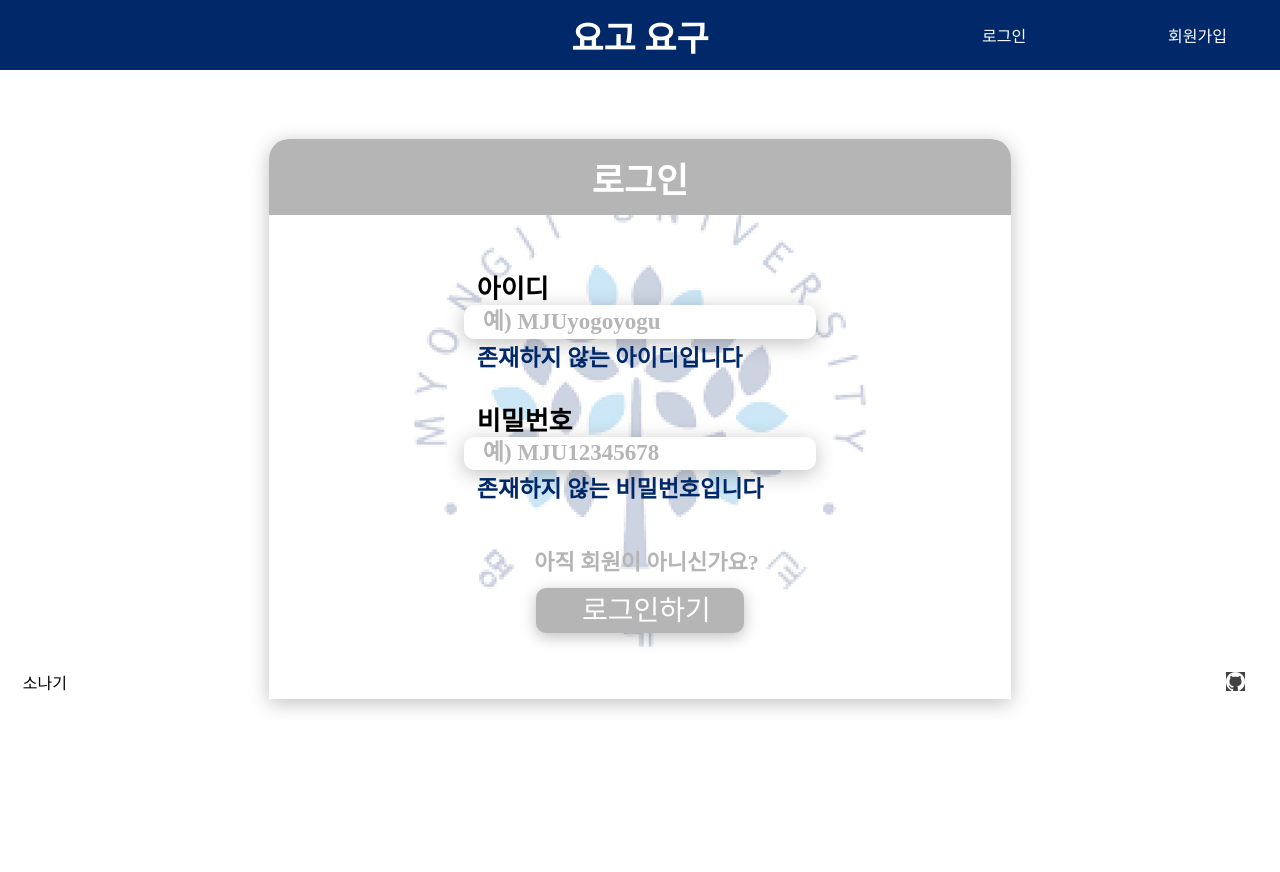
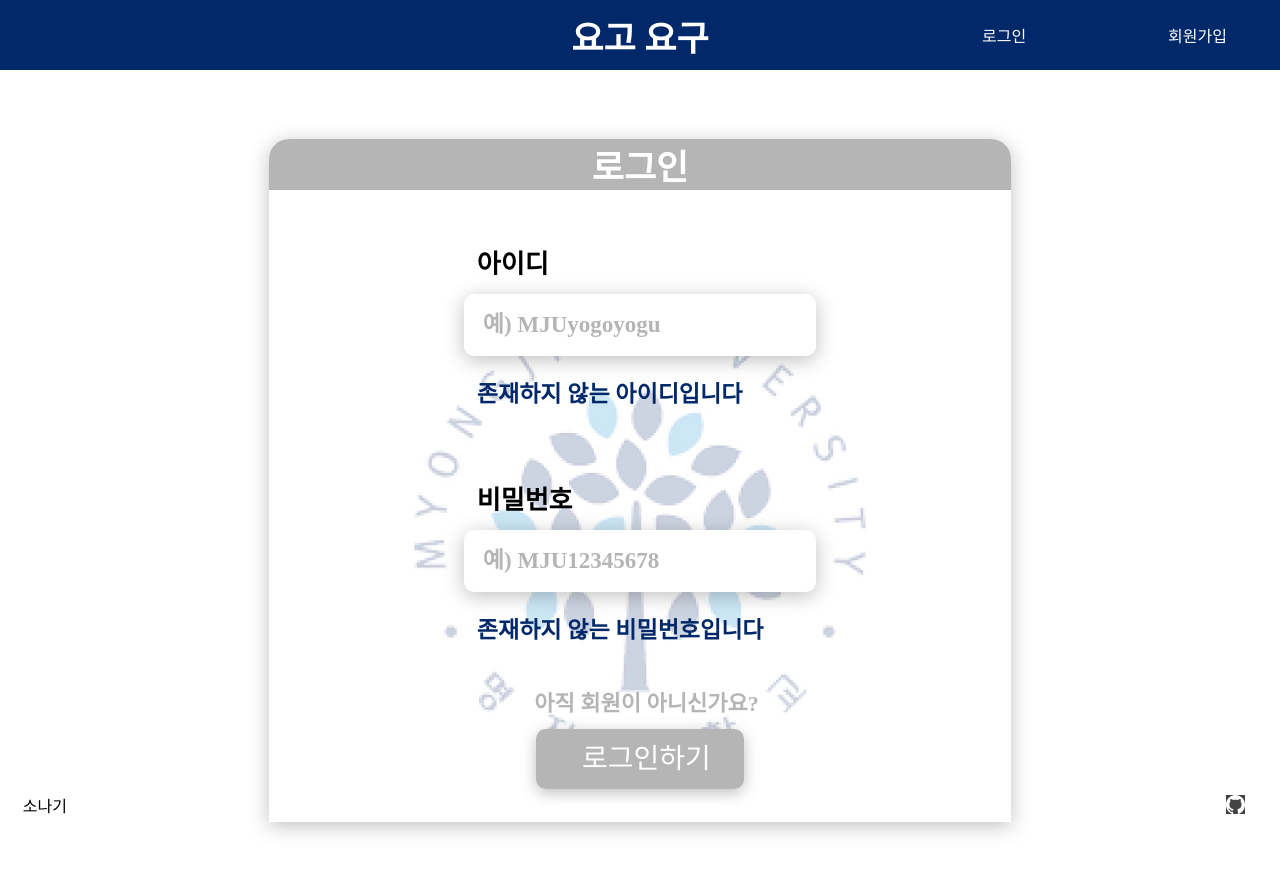
Before and after one commit to harksu/SW-Competition-FrontEnd, a React (Create React App) app: page / in a window 1280 px wide. Shown: the top 872 px of the page. Before the commit the page ends 800 px from the top, so only its background shows below. Built offline with nearby package versions, Linux system fonts and the light colour scheme.

Commit message:
Style : edit container style

```diff
--- a/src/Pages/LoginPage.jsx
+++ b/src/Pages/LoginPage.jsx
@@ -6,18 +6,17 @@ function LoginPage() {
   // eslint-disable-next-line no-unused-vars
   const [isValid, setIsValid] = useState(false);
   return (
-    <div>
     <Container>
       <SignHeader> 로그인</SignHeader>
       <InputContainer>
-          <InputFormBox>
+        <InputFormBox id>
           <InputForm
             text="아이디"
             isValid={isValid}
             placeText="예) MJUyogoyogu"
           />
         </InputFormBox>{' '}
-          <InputFormBox>
+        <InputFormBox pw>
           <InputForm
             text="비밀번호"
             isValid={isValid}
@@ -30,7 +29,6 @@ function LoginPage() {
         </LoginButton>
       </InputContainer>
     </Container>
-    </div>
   );
 }
 
@@ -56,8 +54,8 @@ const EmptyBlock = styled.div`
 export const Container = styled.div`
   display: flex;
   flex-direction: column;
-  width: 58%; //피그마 기준 계산값입니다
-  height: 70vh; //피그마 기준 계산값입니다
+  width: 58%; //피그마 기준 계산값입니다 58% -> 840px 수정? 이거 확실하게 수정 한번 해야 될 듯
+  // height: 720px; //피그마 기준 계산값입니다 70% -> 720px 수정 +++ 오버레이 수정
   background-color: ${({ theme }) => theme.colors.white};
   margin: 69px auto 55px auto;
   border-radius: 20px 20px 0px 0px;
@@ -65,6 +63,7 @@ export const Container = styled.div`
   background-image: url(${backgroundImage});
   background-repeat: no-repeat;
   background-position: bottom;
+  //background-color: pink;
 `;
 
 export const SignHeader = styled.div`
@@ -84,10 +83,12 @@ export const InputContainer = styled.div`
   display: flex;
   flex-direction: column;
   margin: 26px auto 33px auto;
-  justify-content: space-around;
+  justify-content: space-between;
   align-items: center;
   width: 65%;
-  height: 78%;
+  height: 78%; //이거 나중에 내가 이해한게 맞는건지 여쭤보기
+  //background-color: pink;
+  margin-bottom: 33px;
 `;
 
 export const Text = styled.p`
@@ -111,9 +112,9 @@ const QuestionText = styled(AlertText)`
 const InputBox = styled.input`
   border: 0 solid black;
   width: 100%;
-  height: 42%;
+  height: 62px;
   box-shadow: 0px 4px 20px rgba(0, 0, 0, 0.25);
-  background-color: white;
+  //background-color: pink;
   border-radius: 10px;
   ::placeholder {
     font-size: 23px;
@@ -125,17 +126,18 @@ const InputBox = styled.input`
   color: #b5b5b5;
   padding-left: 19px;
   box-sizing: border-box;
+  margin-bottom: 19px;
+  margin-top: 14px;
 `;
 export const LoginButton = styled.div`
   display: flex;
   width: 43%;
-  height: 12%;
+  height: 60px;
   box-shadow: 0px 4px 15px rgba(0, 0, 0, 0.25);
   border-radius: 10px;
   justify-content: center;
   align-items: center;
   background-color: #b5b5b5;
-  margin-bottom: 33px;
   cursor: pointer;
   margin-left: auto;
   margin-right: auto;
@@ -148,9 +150,9 @@ export const ButtonText = styled(Text)`
 `;
 
 export const InputFormBox = styled.div`
-  margin-top: 27px;
+  margin-top: ${(props) => (props.pw ? '70px' : '27px')};
   width: 73%;
-  height: 28%;
+  // height: 28%;
   display: flex;
   flex-direction: column;
   justify-content: space-between;
--- a/src/Pages/MainPage.jsx
+++ b/src/Pages/MainPage.jsx
@@ -1,7 +1,7 @@
 import React from 'react';
 import styled from 'styled-components';
 
-import ContentList from '../components/MainPage/ContentList';
+import ContentList from '../Components/MainPage/ContentList';
 
 function MainPage() {
   return (
```
Lines whose indentation alone changed are shown as unchanged.
